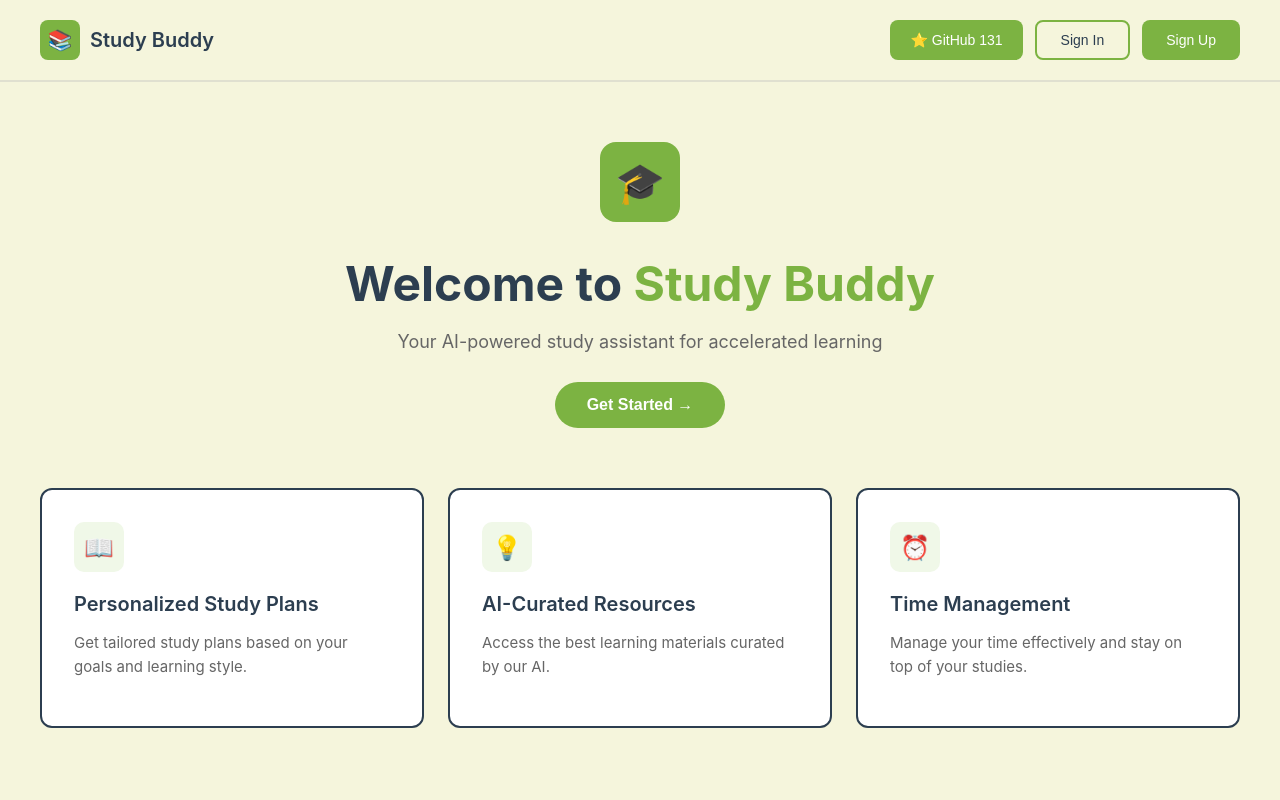
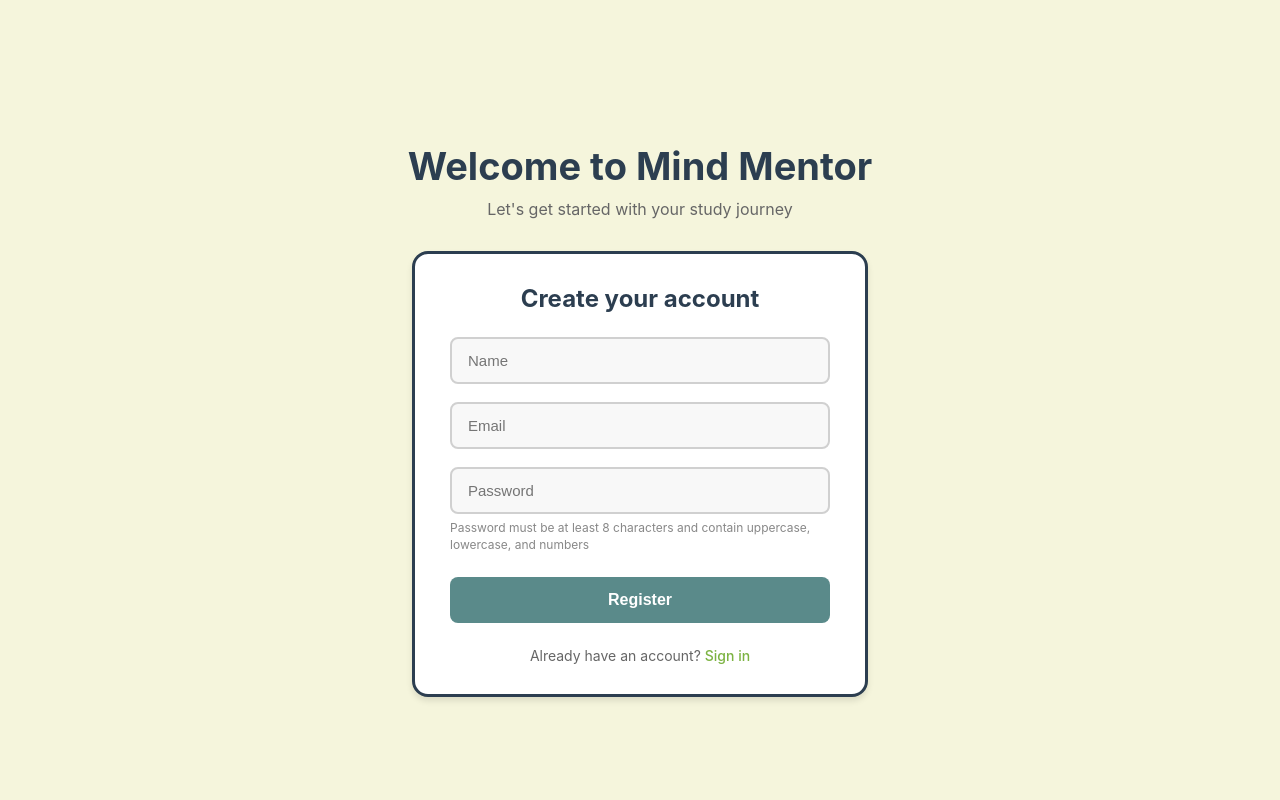
Before and after one commit to muqeetkhan050/studybuddy, a React (Create React App) app: page /register in a window 1280 px wide. Shown: the top 800 px of the page. Built offline with nearby package versions, Linux system fonts and the light colour scheme.

Commit message:
signin and register page

```diff
--- a/package.json
+++ b/package.json
@@ -8,6 +8,7 @@
     "@testing-library/user-event": "^13.5.0",
     "react": "^19.2.3",
     "react-dom": "^19.2.3",
+    "react-router-dom": "^7.12.0",
     "react-scripts": "5.0.1",
     "web-vitals": "^2.1.4"
   },
--- a/src/App.js
+++ b/src/App.js
@@ -1,10 +1,19 @@
 
 import './App.css';
 import Main from './components/Main';
+import { BrowserRouter, Route,Routes } from 'react-router-dom';
+import Signup from './pages/Signup';
+import Register from './pages/Register';
 function App() {
   return (
     <>
-      <Main />
+      <BrowserRouter>
+      <Routes>
+        <Route path='/' element={<Main />} />
+        <Route path='signin' element={<Signup />} />
+        <Route path='register' element={<Register />} />
+        </Routes>
+      </BrowserRouter>
     </>
   );
 }
--- a/src/components/Main.js
+++ b/src/components/Main.js
@@ -3,8 +3,10 @@
 import React, { useState } from 'react';
 import Questions from './Questions';
 import Footer from './Footer';
+import { useNavigate } from 'react-router-dom';
 
 const OurHeader = () => {
+    const navigate=useNavigate();
   return (
     <header style={styles.header}>
       <div style={styles.logo}>
@@ -15,8 +17,8 @@ const OurHeader = () => {
         <button style={styles.githubButton}>
           ⭐ GitHub 131
         </button>
-        <button style={styles.signInButton}>Sign In</button>
-        <button style={styles.signUpButton}>Sign Up</button>
+        <button onClick={()=>navigate('/signin')} style={styles.signInButton}>Sign in</button>
+        <button onClick={()=>navigate('/register')} style={styles.signUpButton}>Register</button>
       </div>
     </header>
   );
@@ -45,6 +47,7 @@ const FeatureCard = ({ icon, title, description }) => {
 
 const Main = () => {
   const [buttonHovered, setButtonHovered] = useState(false);
+  const navigate=useNavigate();
 
   const features = [
     {
@@ -83,6 +86,8 @@ const Main = () => {
             }}
             onMouseEnter={() => setButtonHovered(true)}
             onMouseLeave={() => setButtonHovered(false)}
+
+            onClick={()=>navigate('/register')}
           >
             Get Started →
           </button>
--- /dev/null
+++ b/src/pages/Register.js
@@ -0,0 +1,179 @@
+import React, { useState } from 'react';
+import { useNavigate } from 'react-router-dom';
+
+const RegisterPage = () => {
+    const navigate = useNavigate();
+  const [formData, setFormData] = useState({
+    name: '',
+    email: '',
+    password: ''
+  });
+
+  const handleChange = (e) => {
+    setFormData({
+      ...formData,
+      [e.target.name]: e.target.value
+    });
+  };
+
+  const handleSubmit = (e) => {
+    e.preventDefault();
+    console.log('Form submitted:', formData);
+  };
+
+  return (
+    <div style={styles.container}>
+      <div style={styles.header}>
+        <h1 style={styles.title}>Welcome to Mind Mentor</h1>
+        <p style={styles.subtitle}>Let's get started with your study journey</p>
+      </div>
+
+      <div style={styles.card}>
+        <h2 style={styles.cardTitle}>Create your account</h2>
+
+        <div style={styles.formContainer}>
+          <div style={styles.inputGroup}>
+            <input
+              type="text"
+              name="name"
+              placeholder="Name"
+              value={formData.name}
+              onChange={handleChange}
+              style={styles.input}
+            />
+          </div>
+
+          <div style={styles.inputGroup}>
+            <input
+              type="email"
+              name="email"
+              placeholder="Email"
+              value={formData.email}
+              onChange={handleChange}
+              style={styles.input}
+            />
+          </div>
+
+          <div style={styles.inputGroup}>
+            <input
+              type="password"
+              name="password"
+              placeholder="Password"
+              value={formData.password}
+              onChange={handleChange}
+              style={styles.input}
+            />
+            <p style={styles.passwordHint}>
+              Password must be at least 8 characters and contain uppercase, lowercase, and numbers
+            </p>
+          </div>
+
+          <button onClick={handleSubmit} style={styles.signUpButton}>
+            Register
+          </button>
+
+          <p style={styles.signInText}>
+            Already have an account? <span   onClick={() => navigate("/signin")} style={styles.signInLink}>Sign in</span>
+          </p>
+        </div>
+      </div>
+    </div>
+  );
+};
+
+const styles = {
+  container: {
+    minHeight: '100vh',
+    backgroundColor: '#f5f5dc',
+    display: 'flex',
+    flexDirection: 'column',
+    alignItems: 'center',
+    justifyContent: 'center',
+    padding: '20px',
+    fontFamily: '-apple-system, BlinkMacSystemFont, "Segoe UI", Roboto, sans-serif',
+  },
+  header: {
+    textAlign: 'center',
+    marginBottom: '32px',
+  },
+  title: {
+    fontSize: '38px',
+    fontWeight: '700',
+    color: '#2c3e50',
+    margin: '0 0 10px 0',
+  },
+  subtitle: {
+    fontSize: '16px',
+    color: '#666',
+    margin: 0,
+  },
+  card: {
+    backgroundColor: 'white',
+    border: '3px solid #2c3e50',
+    borderRadius: '16px',
+    padding: '30px 35px',
+    maxWidth: '380px',
+    width: '100%',
+    boxShadow: '0 4px 6px rgba(0, 0, 0, 0.1)',
+  },
+  cardTitle: {
+    fontSize: '24px',
+    fontWeight: '700',
+    color: '#2c3e50',
+    textAlign: 'center',
+    marginBottom: '24px',
+    marginTop: 0,
+  },
+  formContainer: {
+    display: 'flex',
+    flexDirection: 'column',
+    gap: '18px',
+  },
+  inputGroup: {
+    display: 'flex',
+    flexDirection: 'column',
+  },
+  input: {
+    padding: '13px 16px',
+    fontSize: '15px',
+    border: '2px solid #d0d0d0',
+    borderRadius: '8px',
+    outline: 'none',
+    transition: 'border-color 0.3s',
+    backgroundColor: '#f8f8f8',
+    color: '#2c3e50',
+  },
+  passwordHint: {
+    fontSize: '12px',
+    color: '#888',
+    marginTop: '6px',
+    marginBottom: 0,
+    lineHeight: '1.4',
+  },
+  signUpButton: {
+    padding: '14px',
+    backgroundColor: '#5a8a8a',
+    color: 'white',
+    border: 'none',
+    borderRadius: '8px',
+    fontSize: '16px',
+    fontWeight: '600',
+    cursor: 'pointer',
+    marginTop: '6px',
+    transition: 'background-color 0.3s',
+  },
+  signInText: {
+    textAlign: 'center',
+    fontSize: '14px',
+    color: '#666',
+    marginTop: '6px',
+    marginBottom: 0,
+  },
+  signInLink: {
+    color: '#7cb342',
+    cursor: 'pointer',
+    fontWeight: '500',
+  },
+};
+
+export default RegisterPage;
--- /dev/null
+++ b/src/pages/Signup.js
@@ -0,0 +1,167 @@
+
+
+import React, { useState } from 'react';
+
+const Signup = () => {
+  const [formData, setFormData] = useState({
+    email: '',
+    password: ''
+  });
+
+  const handleChange = (e) => {
+    setFormData({
+      ...formData,
+      [e.target.name]: e.target.value
+    });
+  };
+
+  const handleSubmit = (e) => {
+    e.preventDefault();
+    console.log('Form submitted:', formData);
+  };
+
+  return (
+    <div style={styles.container}>
+      <div style={styles.header}>
+        <h1 style={styles.title}>Welcome to Mind Mentor</h1>
+        <p style={styles.subtitle}>Let's get started with your study journey</p>
+      </div>
+
+      <div style={styles.card}>
+        <h2 style={styles.cardTitle}>Create your account</h2>
+
+        <div style={styles.formContainer}>
+          <div style={styles.inputGroup}>
+            <input
+              type="email"
+              name="email"
+              placeholder="Email"
+              value={formData.email}
+              onChange={handleChange}
+              style={styles.input}
+            />
+          </div>
+
+          <div style={styles.inputGroup}>
+            <input
+              type="password"
+              name="password"
+              placeholder="Password"
+              value={formData.password}
+              onChange={handleChange}
+              style={styles.input}
+            />
+            <p style={styles.passwordHint}>
+              Password must be at least 8 characters and contain uppercase, lowercase, and numbers
+            </p>
+          </div>
+
+          <button onClick={handleSubmit} style={styles.signUpButton}>
+            Sign Up
+          </button>
+
+          <p style={styles.signInText}>
+            Already have an account? <span style={styles.signInLink}>Sign in</span>
+          </p>
+        </div>
+      </div>
+    </div>
+  );
+};
+
+const styles = {
+  container: {
+    minHeight: '100vh',
+    backgroundColor: '#f5f5dc',
+    display: 'flex',
+    flexDirection: 'column',
+    alignItems: 'center',
+    justifyContent: 'center',
+    padding: '20px',
+    fontFamily: '-apple-system, BlinkMacSystemFont, "Segoe UI", Roboto, sans-serif',
+  },
+  header: {
+    textAlign: 'center',
+    marginBottom: '32px',
+  },
+  title: {
+    fontSize: '38px',
+    fontWeight: '700',
+    color: '#2c3e50',
+    margin: '0 0 10px 0',
+  },
+  subtitle: {
+    fontSize: '16px',
+    color: '#666',
+    margin: 0,
+  },
+  card: {
+    backgroundColor: 'white',
+    border: '3px solid #2c3e50',
+    borderRadius: '16px',
+    padding: '30px 35px',
+    maxWidth: '380px',
+    width: '100%',
+    boxShadow: '0 4px 6px rgba(0, 0, 0, 0.1)',
+  },
+  cardTitle: {
+    fontSize: '24px',
+    fontWeight: '700',
+    color: '#2c3e50',
+    textAlign: 'center',
+    marginBottom: '24px',
+    marginTop: 0,
+  },
+  formContainer: {
+    display: 'flex',
+    flexDirection: 'column',
+    gap: '18px',
+  },
+  inputGroup: {
+    display: 'flex',
+    flexDirection: 'column',
+  },
+  input: {
+    padding: '13px 16px',
+    fontSize: '15px',
+    border: '2px solid #d0d0d0',
+    borderRadius: '8px',
+    outline: 'none',
+    transition: 'border-color 0.3s',
+    backgroundColor: '#f8f8f8',
+    color: '#2c3e50',
+  },
+  passwordHint: {
+    fontSize: '12px',
+    color: '#888',
+    marginTop: '6px',
+    marginBottom: 0,
+    lineHeight: '1.4',
+  },
+  signUpButton: {
+    padding: '14px',
+    backgroundColor: '#5a8a8a',
+    color: 'white',
+    border: 'none',
+    borderRadius: '8px',
+    fontSize: '16px',
+    fontWeight: '600',
+    cursor: 'pointer',
+    marginTop: '6px',
+    transition: 'background-color 0.3s',
+  },
+  signInText: {
+    textAlign: 'center',
+    fontSize: '14px',
+    color: '#666',
+    marginTop: '6px',
+    marginBottom: 0,
+  },
+  signInLink: {
+    color: '#7cb342',
+    cursor: 'pointer',
+    fontWeight: '500',
+  },
+};
+
+export default Signup;
```
Also changed, not shown: src/components/Midvideo.js (added, +10 -0 lines), 1 other file (tests, documents, lock files or other folders).
